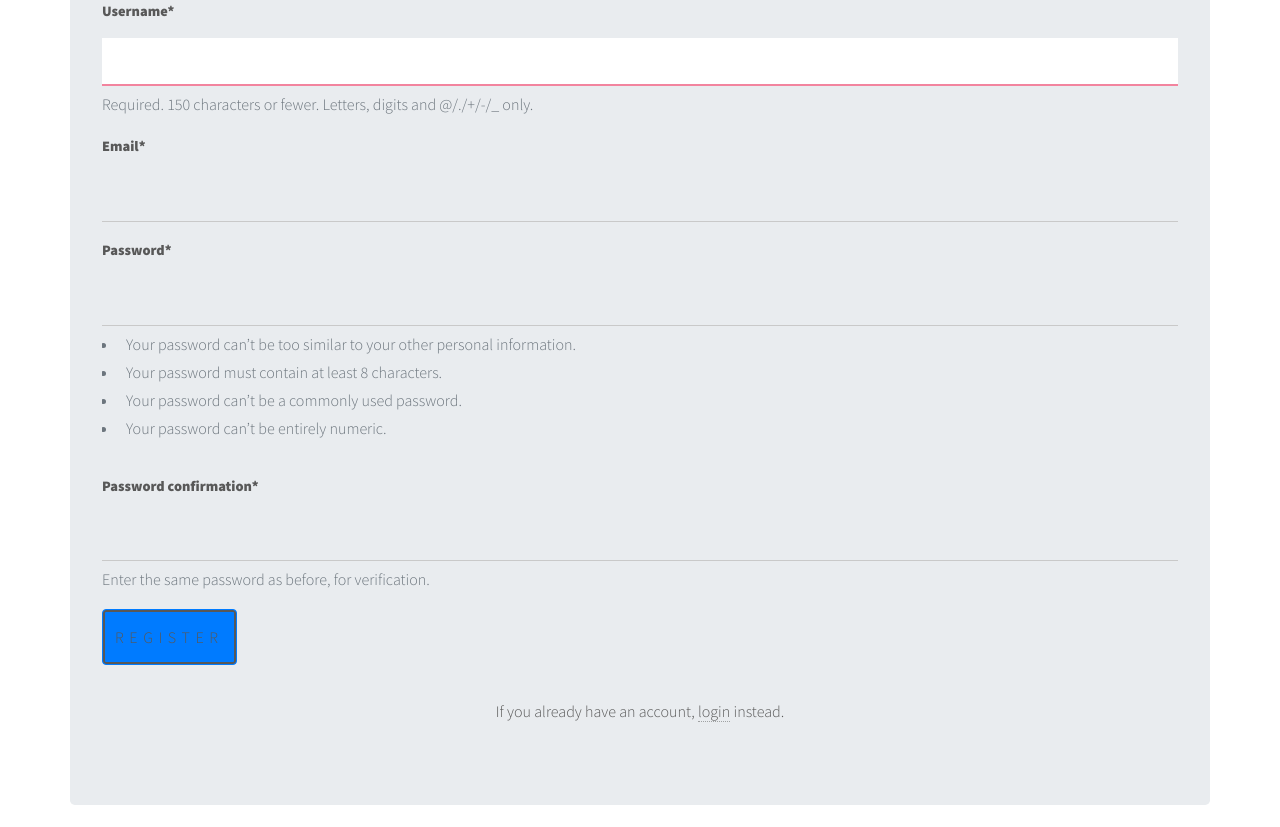
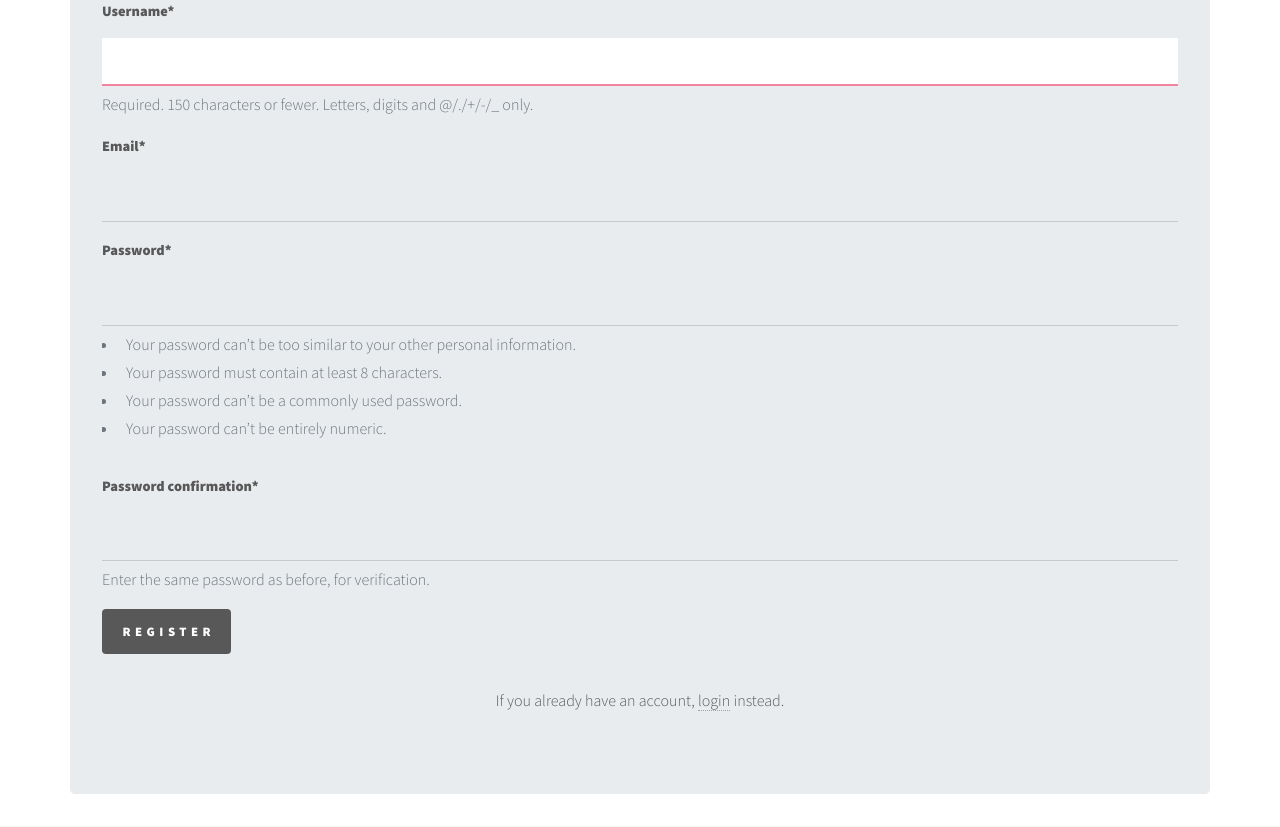
Before and after one commit to harshil037/carrent, a Django app: page /register in a window 1280 px wide. Shown: the part 254-1081 px from the top of the page. Run offline with Django 3.2, Linux system fonts and the light colour scheme; some libraries are stand-ins or nearby versions.

Commit message:
fixed register and login buttons

```diff
--- a/templates/login.html
+++ b/templates/login.html
@@ -7,7 +7,7 @@
       {% csrf_token %}
       {% load crispy_forms_tags %}
       {{ login_form|crispy }}
-      <button class="btn btn-primary" type="submit">Login</button>
+      <button class="primary" type="submit">Login</button>
     </form>
     <p class="text-center">Don't have an account? <a href="/register">Create an account</a>.</p>
   </div>
--- a/templates/register.html
+++ b/templates/register.html
@@ -8,7 +8,7 @@
 		{% csrf_token %}
 		{% load crispy_forms_tags %}
 		{{ register_form|crispy }}
-		<button class="btn btn-primary" type="submit">Register</button>
+		<button class="primary" type="submit">Register</button>
 	</form>
 	<p class="text-center">If you already have an account, <a href="/login">login</a> instead.</p>
 </div>
```
